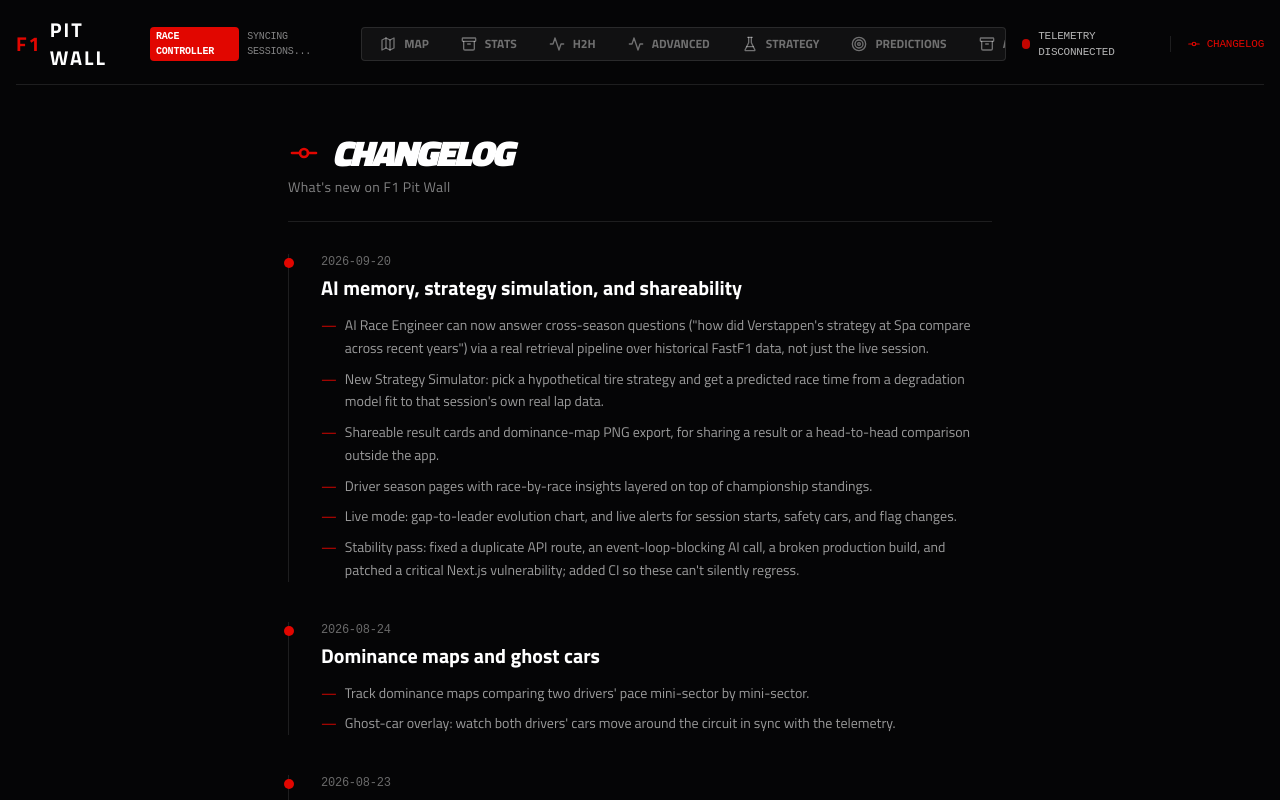
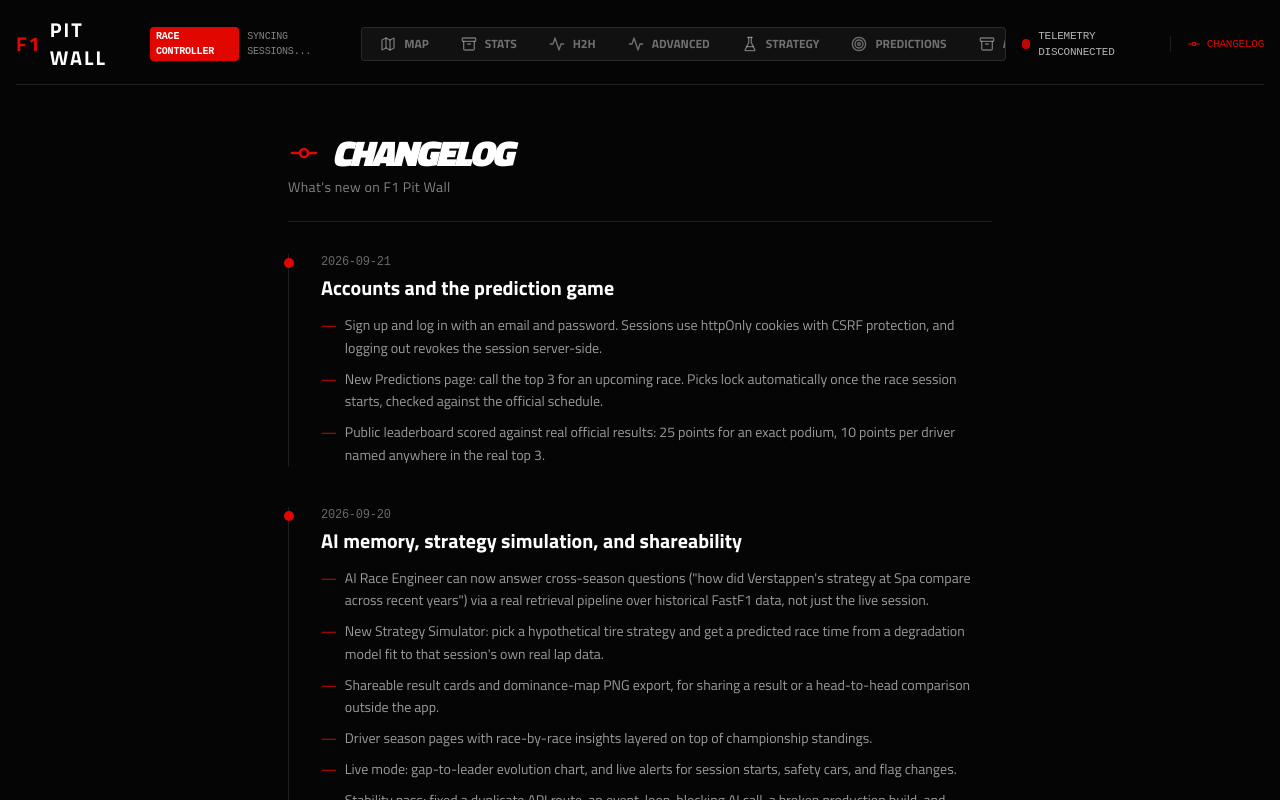
Before and after one commit to arjun-nair1090/Pitwall, a Next.js app in the folder frontend/: page /changelog in a window 1280 px wide. Shown: the top 800 px of the page. Built offline with nearby package versions, Linux system fonts and the light colour scheme; no server answers.

Commit message:
docs: changelog entry and spec status for accounts + prediction game

```diff
--- a/frontend/src/app/changelog/page.tsx
+++ b/frontend/src/app/changelog/page.tsx
@@ -7,6 +7,15 @@
 }
 
 const CHANGELOG: ChangelogEntry[] = [
+  {
+    date: "2026-09-21",
+    title: "Accounts and the prediction game",
+    items: [
+      "Sign up and log in with an email and password. Sessions use httpOnly cookies with CSRF protection, and logging out revokes the session server-side.",
+      "New Predictions page: call the top 3 for an upcoming race. Picks lock automatically once the race session starts, checked against the official schedule.",
+      "Public leaderboard scored against real official results: 25 points for an exact podium, 10 points per driver named anywhere in the real top 3.",
+    ],
+  },
   {
     date: "2026-09-20",
     title: "AI memory, strategy simulation, and shareability",
```
Also changed, not shown: 1 other file (tests, documents, lock files or other folders).
